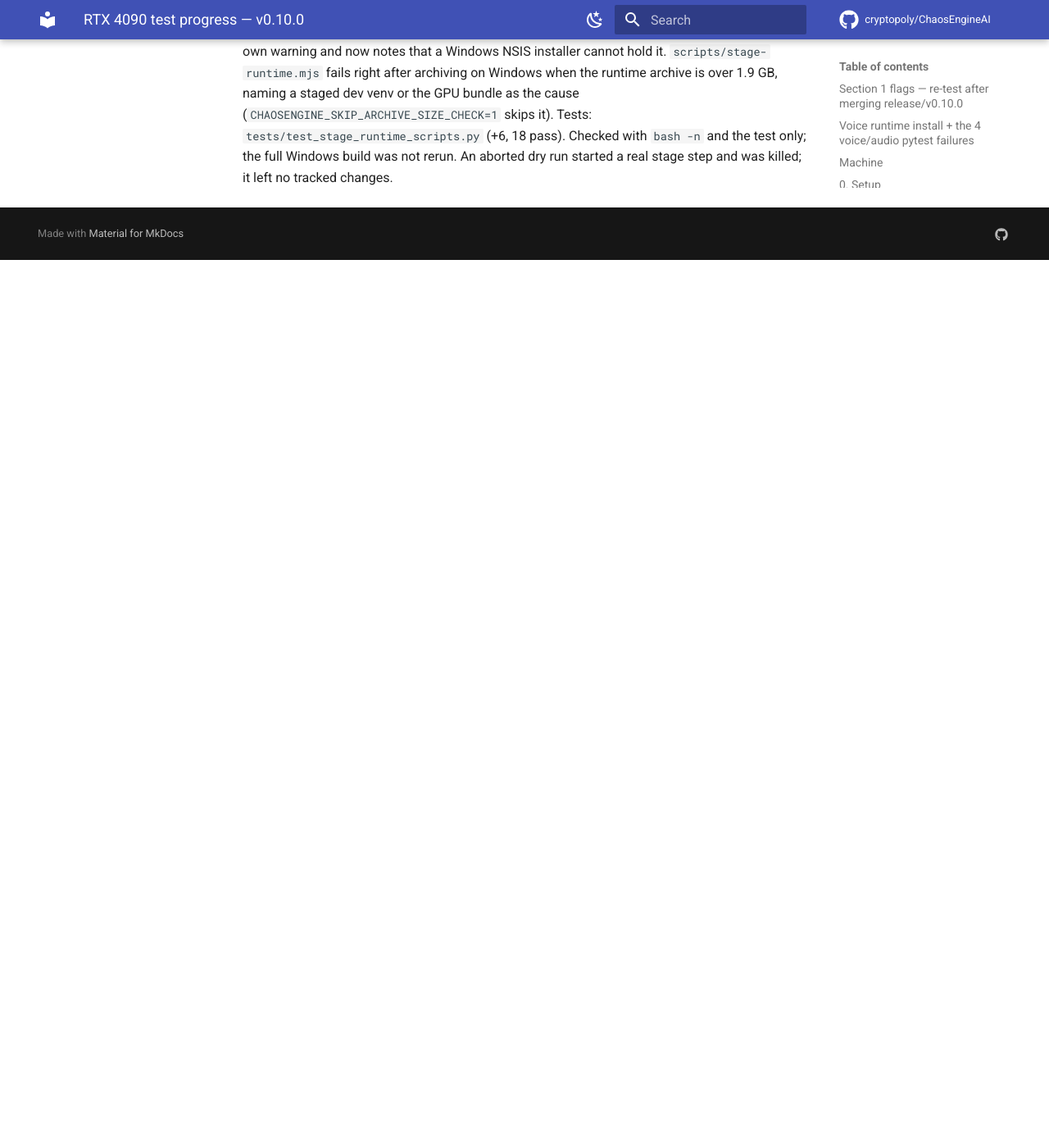
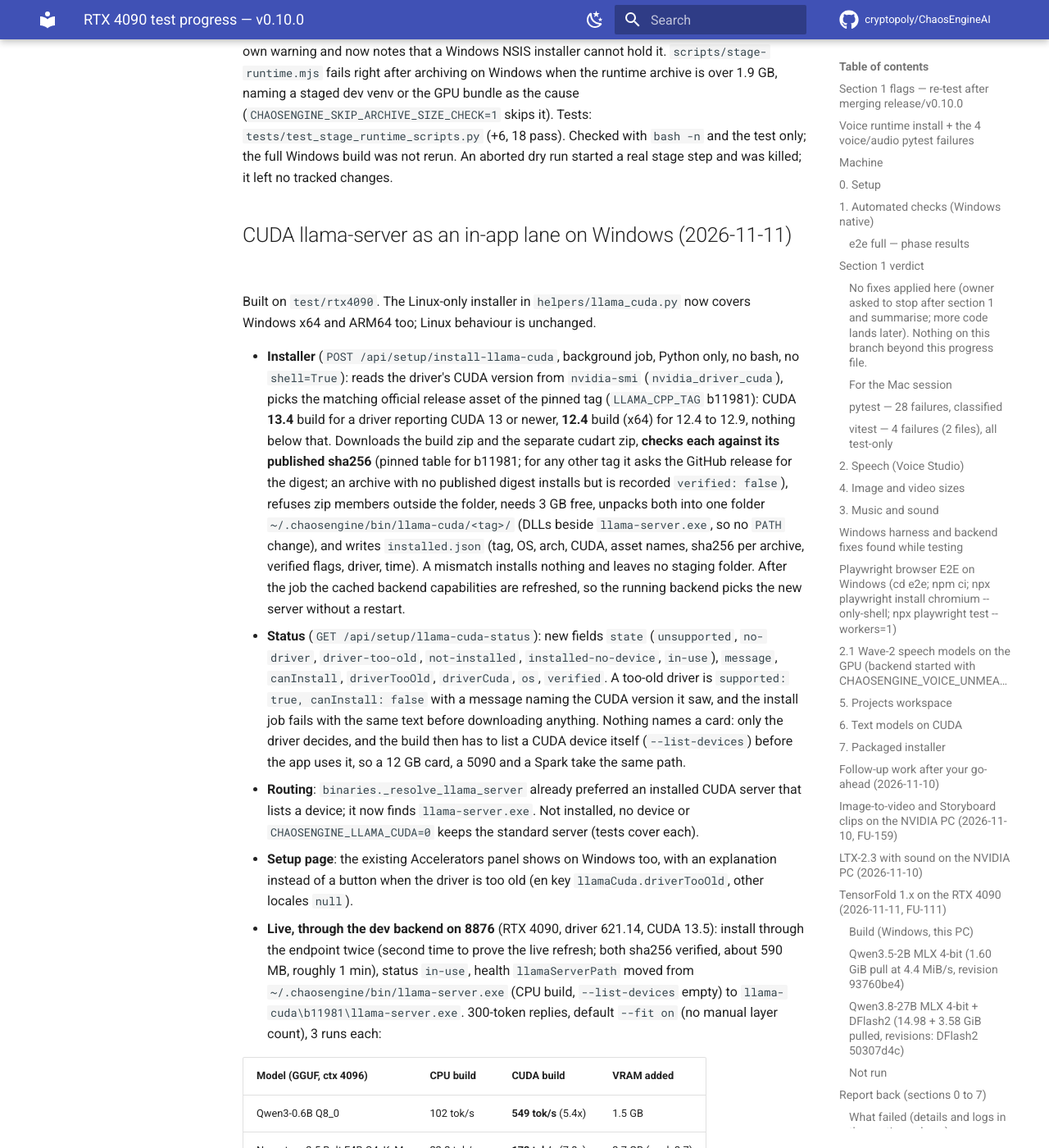
Before and after one commit to cryptopoly/ChaosEngineAI, an MkDocs documentation site: the page built from docs/progress/rtx4090-progress.md, in a window 1280 px wide and 1400 px high, scrolled down 50917 px. Shown: the whole window at 82% size. Built offline with MkDocs 1.6.1 and Material for MkDocs 9.7.7, drawn with Linux system fonts in a browser that asks for light colours; comment, search, counter and statistics services are not loaded; before the commit the page ends 51234 px from its top, so only the background shows below that; some of the changed text lies outside the part shown.

Commit message:
docs: CUDA llama-server lane on Windows, install and 4090 numbers

```diff
--- a/docs/progress/rtx4090-progress.md
+++ b/docs/progress/rtx4090-progress.md
@@ -772,3 +772,23 @@
 ## build.sh stages a clean release venv (2026-11-11)
 
 `./build.sh` no longer installs into or stages the dev `.venv`. It creates `.venv-release` on demand (CPython 3.12 via `py -3.12` / `python3.12`, or `CHAOSENGINE_RELEASE_PYTHON`; git-ignored), installs with `-c release-constraints.txt` as `release.yml` does, and exports `CHAOSENGINE_EMBED_PYTHON_BIN` to it on all three platforms (the Mac and Linux package lists are unchanged apart from `babel`, which the workflow already installs). A leftover GPU-bundle venv is recreated when `CHAOSENGINE_BUNDLE_GPU` is not set; `CHAOSENGINE_BUNDLE_GPU=1` keeps its own warning and now notes that a Windows NSIS installer cannot hold it. `scripts/stage-runtime.mjs` fails right after archiving on Windows when the runtime archive is over 1.9 GB, naming a staged dev venv or the GPU bundle as the cause (`CHAOSENGINE_SKIP_ARCHIVE_SIZE_CHECK=1` skips it). Tests: `tests/test_stage_runtime_scripts.py` (+6, 18 pass). Checked with `bash -n` and the test only; the full Windows build was not rerun. An aborted dry run started a real stage step and was killed; it left no tracked changes.
+
+
+## CUDA llama-server as an in-app lane on Windows (2026-11-11)
+
+Built on `test/rtx4090`. The Linux-only installer in `helpers/llama_cuda.py` now covers Windows x64 and ARM64 too; Linux behaviour is unchanged.
+
+- **Installer** (`POST /api/setup/install-llama-cuda`, background job, Python only, no bash, no `shell=True`): reads the driver's CUDA version from `nvidia-smi` (`nvidia_driver_cuda`), picks the matching official release asset of the pinned tag (`LLAMA_CPP_TAG` b11981): CUDA **13.4** build for a driver reporting CUDA 13 or newer, **12.4** build (x64) for 12.4 to 12.9, nothing below that. Downloads the build zip and the separate cudart zip, **checks each against its published sha256** (pinned table for b11981; for any other tag it asks the GitHub release for the digest; an archive with no published digest installs but is recorded `verified: false`), refuses zip members outside the folder, needs 3 GB free, unpacks both into one folder `~/.chaosengine/bin/llama-cuda/<tag>/` (DLLs beside `llama-server.exe`, so no `PATH` change), and writes `installed.json` (tag, OS, arch, CUDA, asset names, sha256 per archive, verified flags, driver, time). A mismatch installs nothing and leaves no staging folder. After the job the cached backend capabilities are refreshed, so the running backend picks the new server without a restart.
+- **Status** (`GET /api/setup/llama-cuda-status`): new fields `state` (`unsupported`, `no-driver`, `driver-too-old`, `not-installed`, `installed-no-device`, `in-use`), `message`, `canInstall`, `driverTooOld`, `driverCuda`, `os`, `verified`. A too-old driver is `supported: true, canInstall: false` with a message naming the CUDA version it saw, and the install job fails with the same text before downloading anything. Nothing names a card: only the driver decides, and the build then has to list a CUDA device itself (`--list-devices`) before the app uses it, so a 12 GB card, a 5090 and a Spark take the same path.
+- **Routing**: `binaries._resolve_llama_server` already preferred an installed CUDA server that lists a device; it now finds `llama-server.exe`. Not installed, no device or `CHAOSENGINE_LLAMA_CUDA=0` keeps the standard server (tests cover each).
+- **Setup page**: the existing Accelerators panel shows on Windows too, with an explanation instead of a button when the driver is too old (en key `llamaCuda.driverTooOld`, other locales `null`).
+- **Live, through the dev backend on 8876** (RTX 4090, driver 621.14, CUDA 13.5): install through the endpoint twice (second time to prove the live refresh; both sha256 verified, about 590 MB, roughly 1 min), status `in-use`, health `llamaServerPath` moved from `~/.chaosengine/bin/llama-server.exe` (CPU build, `--list-devices` empty) to `llama-cuda\b11981\llama-server.exe`. 300-token replies, default `--fit on` (no manual layer count), 3 runs each:
+
+| Model (GGUF, ctx 4096) | CPU build | CUDA build | VRAM added |
+|---|---|---|---|
+| Qwen3-0.6B Q8_0 | 102 tok/s | **549 tok/s** (5.4x) | 1.5 GB |
+| Nemotron 3.5 Bolt E4B Q4_K_M | 22.2 tok/s | **172 tok/s** (7.8x) | 3.7 GB (peak 3.7) |
+
+  Unload returned the card to its 1.9 GB idle in both cases.
+- **Tests**: `tests/test_llama_cuda_windows.py` (new, 35 incl. capability refresh) and `tests/test_llama_cuda.py` (Linux paths, updated) pass; `npx tsc --noEmit` clean; `npm run i18n:validate` OK. E2E: phase 1 check "CUDA llama-server lane (Windows and Linux)" (skips with the reason without an NVIDIA driver, with a too-old driver or when not installed; fails if installed but no device or unverified); it was not run as a full phase, only the status route it reads was exercised live.
+- **Not verified / SKIP**: Linux install (unit tests with fake archives only, no Linux host here); the CUDA 12.4 and Windows ARM64 paths (asset names and digests checked against the release listing, no machine to run them); a too-old driver live (unit and route tests only); AMD ROCm: the release has a `win-rocm-10.0-x64` asset but no Linux ROCm one and nothing here to test it on, so it stays a documented SKIP. Reinstall while a GGUF model is loaded fails on Windows (locked DLLs) with a message to unload first. Two failures outside this change on this box: `test_setup_routes::test_cuda_torch_order_follows_the_driver_and_cpu` (reads the live driver, 13.5) and a vitest `VideoStudioTab` tooltip test.
```
